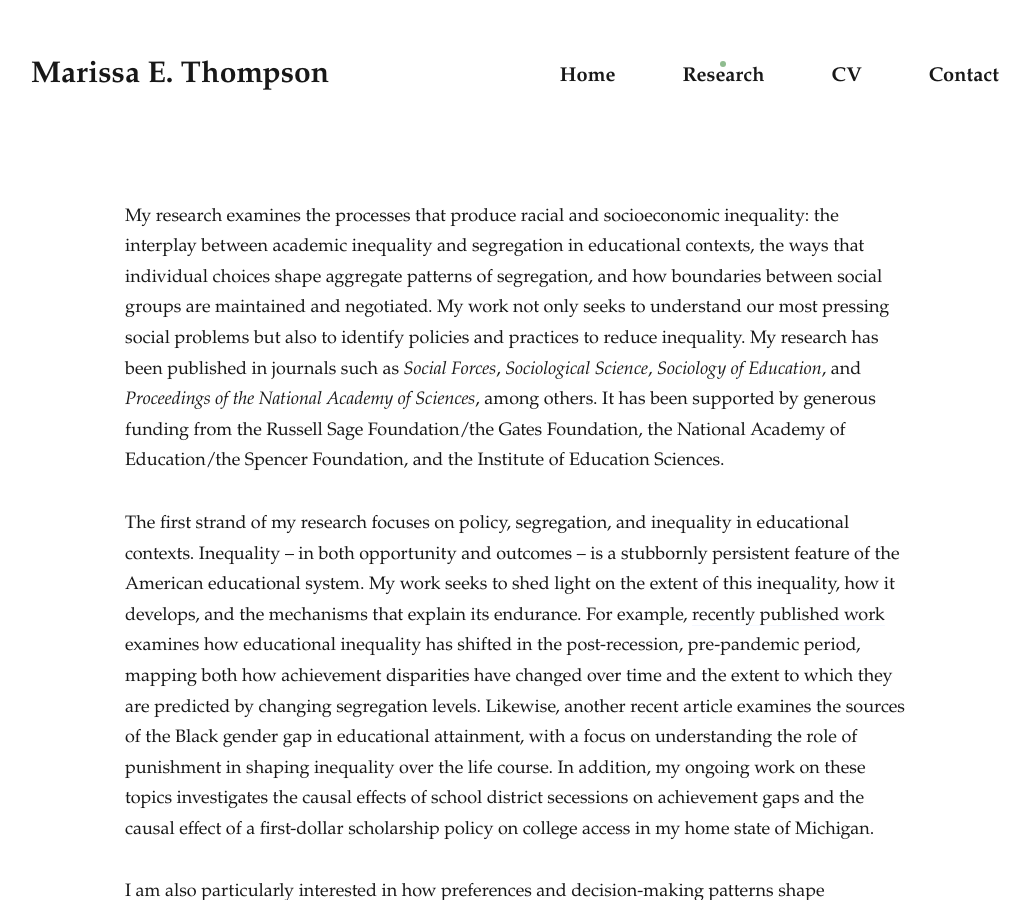
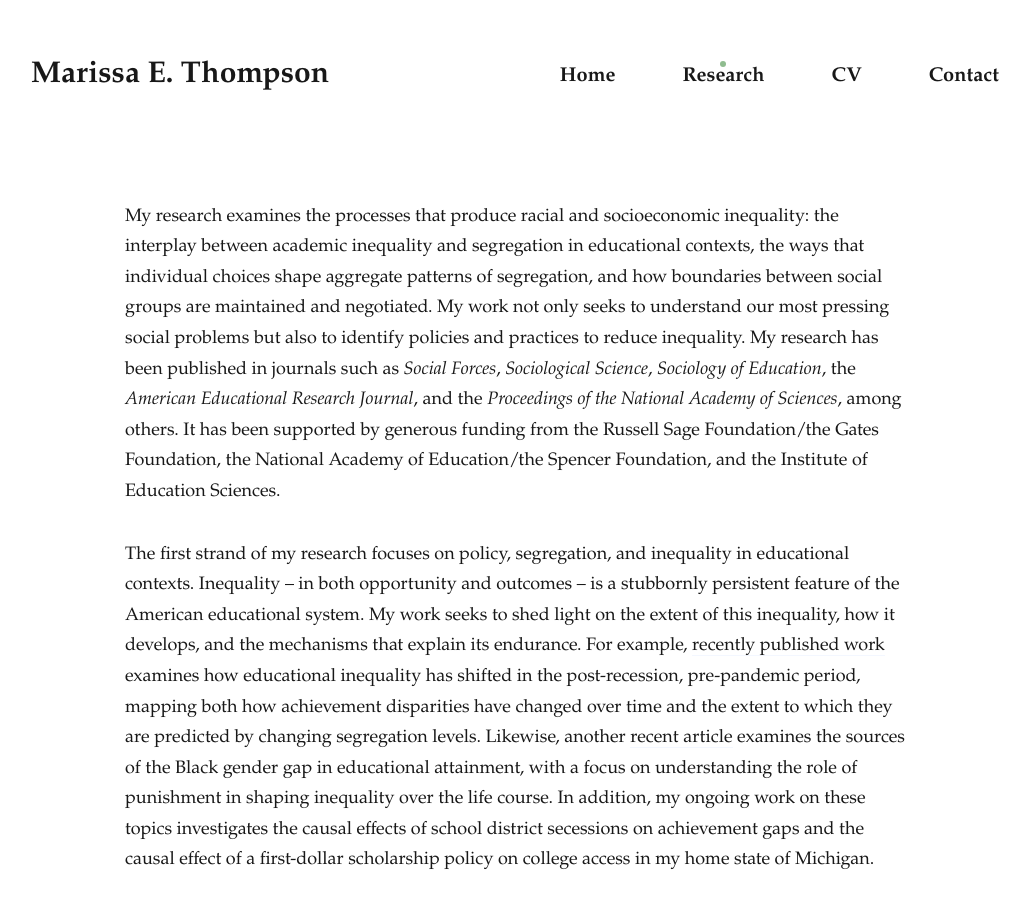
Before and after one commit to marissaethompson/marissaethompson.github.io, a Jekyll site: the page built from _pages/research.md, in a window 1280 px wide and 900 px high. Shown: the whole window, without its empty margins (125-1155 px from the left). Built offline with Jekyll 4.4.1, drawn with Linux system fonts in a browser that asks for light colours; nearby versions of some CDN libraries; some web fonts are replaced.

Commit message:
11_20_2024

```diff
--- a/_data/settings.yml
+++ b/_data/settings.yml
@@ -39,6 +39,7 @@
 social:
 - {icon: "ion-mail", link: "mailto:marissa.thompson@columbia.edu"}
 - {icon: "ion-logo-twitter", link: "https://twitter.com/m_thompson"}
+- {icon: "ion-logo-bluesky", link: "https://bsky.app/profile/marissathompson.bsky.social"}
 - {icon: "ion-logo-google", link: "https://scholar.google.com/citations?user=6MTeSgwAAAAJ&hl=en"}
 - {icon: "ion-school", link: "https://sociology.columbia.edu/content/marissa-e-thompson"}
 
@@ -50,8 +51,7 @@
 #  hero__title: <a href="/images/Thompson_zoomed.JPG" > </a>
   hero__description: Welcome! My name is Marissa Thompson and I am an Assistant Professor of Sociology at Columbia University. My research addresses social policy questions at the intersection of race/ethnicity, education, and social stratification.  For the 2024-2025 academic year, I am on leave as a <a href="https://naeducation.org/awardee/marissa-thompson/" target="_blank" onmouseover="this.style.textDecorationLine = 'underline'; this.style.textDecorationColor = '#cccccc';"
         onmouseout="this.style.textDecorationLine = 'none';">National Academy of Education/Spencer Foundation postdoctoral fellow</a>.<p><p> My <a href="https://marissaethompson.com/research/" target="_blank" onmouseover="this.style.textDecorationLine = 'underline'; this.style.textDecorationColor = '#cccccc';"
-        onmouseout="this.style.textDecorationLine = 'none';">current research</a> explores, for example, parental preferences regarding school segregation, the causal effects of first-dollar scholarship policies on college access, and the role of genetic ancestry tests in racial boundary-making processes. I employ a range of methods in my work, including quantitative methods, survey experiments, and both computational and qualitative analyses of text data. My research has been published in journals such as <i>Social Forces</i>, <i>Sociological Science</i>, <i>Sociology of Education</i>, and <i>Proceedings of the National Academy of Sciences</i>, among others.<p><p> In addition to research on inequality and social policy, I’m excited about podcasts, <a href="/images/knit.jpg" target="_blank" onmouseover="this.style.textDecorationLine = 'underline'; this.style.textDecorationColor = '#cccccc';"
-        onmouseout="this.style.textDecorationLine = 'none';">knitting</a>, and hiking with my partner <a href="https://samtrejo.com" target="_blank" onmouseover="this.style.textDecorationLine = 'underline'; this.style.textDecorationColor = '#cccccc';"
+        onmouseout="this.style.textDecorationLine = 'none';">current research</a> explores, for example, parental preferences regarding school segregation, the causal effects of first-dollar scholarship policies on college access, and the role of genetic ancestry tests in racial boundary-making processes. I employ a range of methods in my work, including quantitative methods, survey experiments, and both computational and qualitative analyses of text data. My research has been published in journals such as <i>Social Forces</i>, <i>Sociological Science</i>, <i>Sociology of Education</i>, the <i>American Educational Research Journal</i> and the <i>Proceedings of the National Academy of Sciences</i>, among others.<p><p> In addition to research on inequality and social policy, I’m excited about podcasts, <a href="/images/knit.jpg" target="_blank" onmouseover="this.style.textDecorationLine = 'underline'; this.style.textDecorationColor = '#cccccc';" onmouseout="this.style.textDecorationLine = 'none';">knitting</a>, and hiking with my partner <a href="https://samtrejo.com" target="_blank" onmouseover="this.style.textDecorationLine = 'underline'; this.style.textDecorationColor = '#cccccc';"
         onmouseout="this.style.textDecorationLine = 'none';">Sam</a> and our dog <a href="/images/pickle.jpg" target="_blank" onmouseover="this.style.textDecorationLine = 'underline'; this.style.textDecorationColor = '#cccccc';"
         onmouseout="this.style.textDecorationLine = 'none';">Pickle</a>.
 
--- a/_pages/research.md
+++ b/_pages/research.md
@@ -6,7 +6,7 @@
 ---
 <meta name="robots" content="noindex">
 
-My research examines the processes that produce racial and socioeconomic inequality: the interplay between academic inequality and segregation in educational contexts, the ways that individual choices shape aggregate patterns of segregation, and how boundaries between social groups are maintained and negotiated. My work not only seeks to understand our most pressing social problems but also to identify policies and practices to reduce inequality. My research has been published in journals such as <i>Social Forces</i>, <i>Sociological Science</i>, <i>Sociology of Education</i>, and <i>Proceedings of the National Academy of Sciences</i>, among others. It has been supported by generous funding from the Russell Sage Foundation/the Gates Foundation, the National Academy of Education/the Spencer Foundation, and the Institute of Education Sciences.
+My research examines the processes that produce racial and socioeconomic inequality: the interplay between academic inequality and segregation in educational contexts, the ways that individual choices shape aggregate patterns of segregation, and how boundaries between social groups are maintained and negotiated. My work not only seeks to understand our most pressing social problems but also to identify policies and practices to reduce inequality. My research has been published in journals such as <i>Social Forces</i>, <i>Sociological Science</i>, <i>Sociology of Education</i>, the <i>American Educational Research Journal</i>, and the <i>Proceedings of the National Academy of Sciences</i>, among others. It has been supported by generous funding from the Russell Sage Foundation/the Gates Foundation, the National Academy of Education/the Spencer Foundation, and the Institute of Education Sciences.
 
 The first strand of my research focuses on policy, segregation, and inequality in educational contexts. Inequality – in both opportunity and outcomes – is a stubbornly persistent feature of the American educational system. My work seeks to shed light on the extent of this inequality, how it develops, and the mechanisms that explain its endurance. For example, [recently published work](https://journals.sagepub.com/doi/10.3102/00028312221134769){:target="_blank"} examines how educational inequality has shifted in the post-recession, pre-pandemic period, mapping both how achievement disparities have changed over time and the extent to which they are predicted by changing segregation levels. Likewise, another [recent article](https://academic.oup.com/sf/advance-article/doi/10.1093/sf/soad110/7252817?utm_source=authortollfreelink&utm_campaign=sf&utm_medium=email&guestAccessKey=d1e2eb36-ec6f-4a90-9009-0f35b2201128){:target="_blank"} examines the sources of the Black gender gap in educational attainment, with a focus on understanding the role of punishment in shaping inequality over the life course. In addition, my ongoing work on these topics investigates the causal effects of school district secessions on achievement gaps and the causal effect of a first-dollar scholarship policy on college access in my home state of Michigan.
 
```
Also changed, not shown: _includes/share.html (+8 -0 lines), _includes/logo-bluesky.svg (added), 2 other files.
